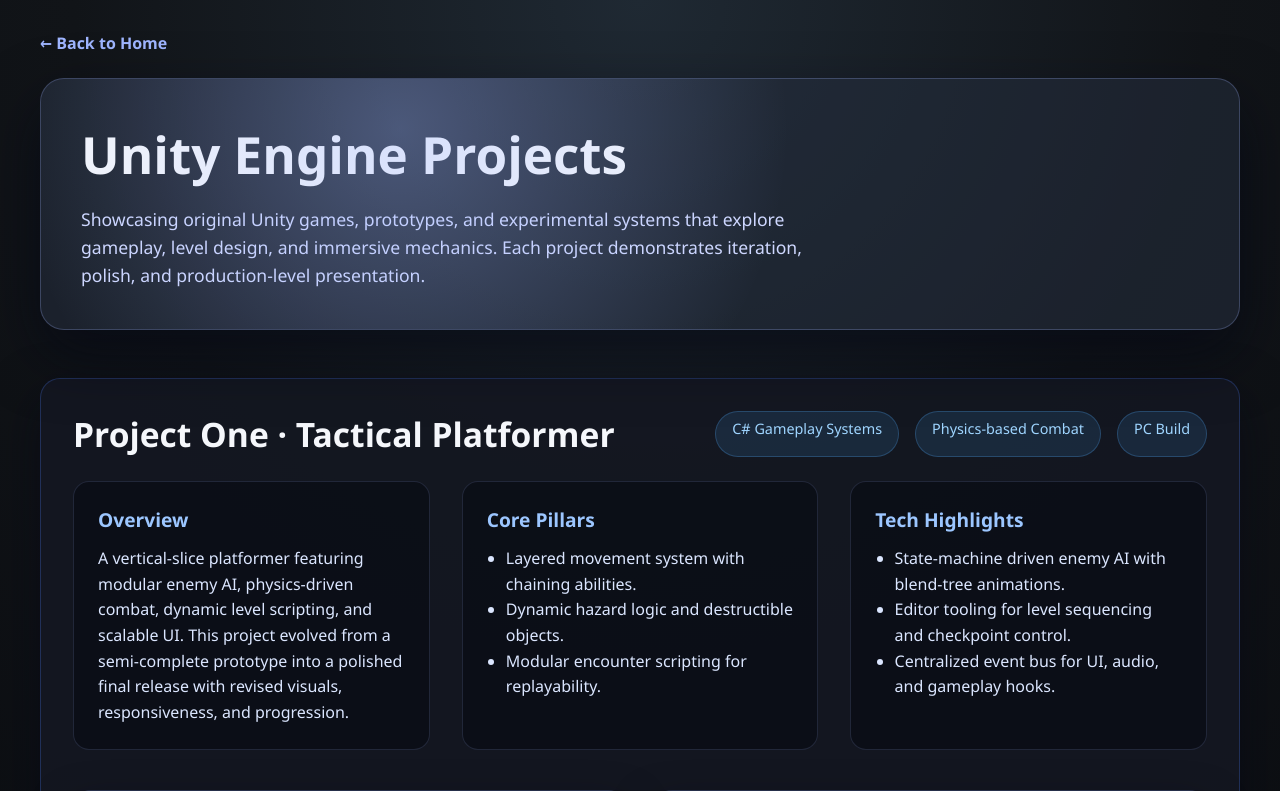
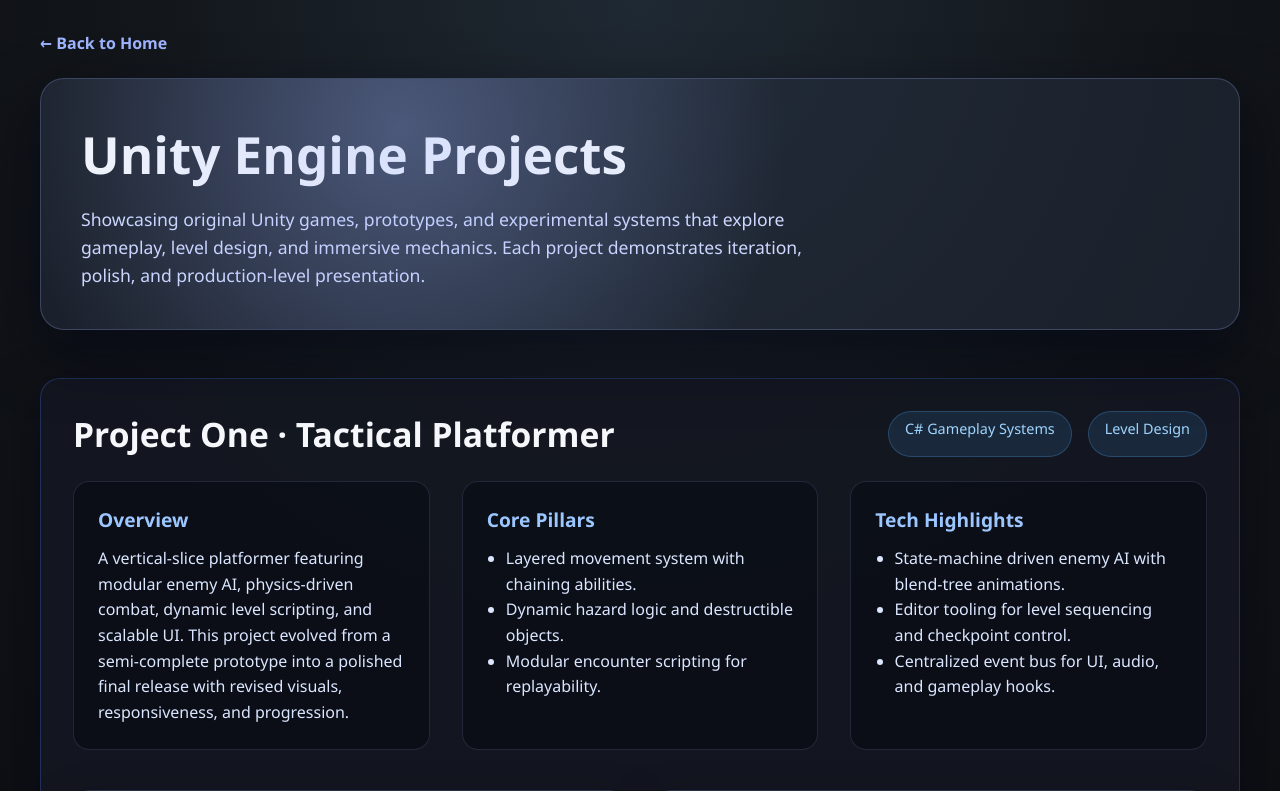
Before and after one commit to InstructorPatstone/loganjohnson.github.io, a Jekyll site: the page unity.html, which Jekyll copies as it is, in a window 1280 px wide. Shown: the top 791 px of the page. Built offline with Jekyll 4.4.1, drawn with Linux system fonts in a browser that asks for light colours; grey boxes are pictures that could not be loaded.

Commit message:
Fixed video embed in unity

```diff
--- a/unity.html
+++ b/unity.html
@@ -157,8 +157,7 @@
                 <h2>Project One · Tactical Platformer</h2>
                 <div class="project-meta">
                     <span class="pill">C# Gameplay Systems</span>
-                    <span class="pill">Physics-based Combat</span>
-                    <span class="pill">PC Build</span>
+                    <span class="pill">Level Design</span>
                 </div>
             </div>
 
@@ -190,15 +189,15 @@
             </div>
 
             <div class="video-grid">
-                <div class="video-card">
-                    <iframe src="https://youtu.be/3lpAPTwJCt0" allowfullscreen></iframe>
+               <div class="video-card">
+                    <iframe src="https://www.youtube.com/embed/3lpAPTwJCt0" allowfullscreen></iframe>
                     <div class="label">
                         <strong>Semi-complete Gameplay Demo</strong>
                         <span>Captures the initial mechanics, traversal flow, and combat pass.</span>
                     </div>
                 </div>
                 <div class="video-card">
-                    <iframe src="https://youtu.be/vPRzj38azmo" allowfullscreen></iframe>
+                    <iframe src="https://www.youtube.com/embed/vPRzj38azmo" allowfullscreen></iframe>
                     <div class="label">
                         <strong>Final Release Showcase</strong>
                         <span>Highlights the revised visuals, polished UX, and final balancing.</span>
```
